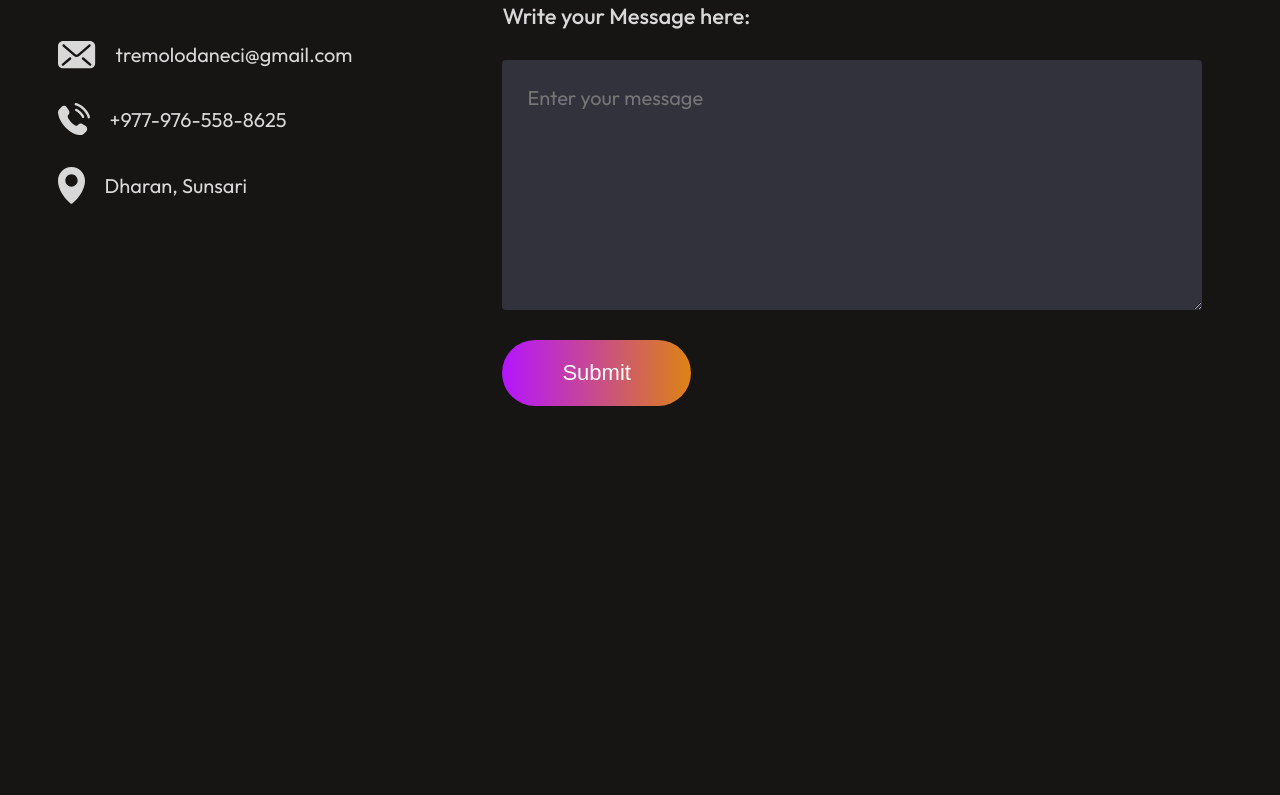
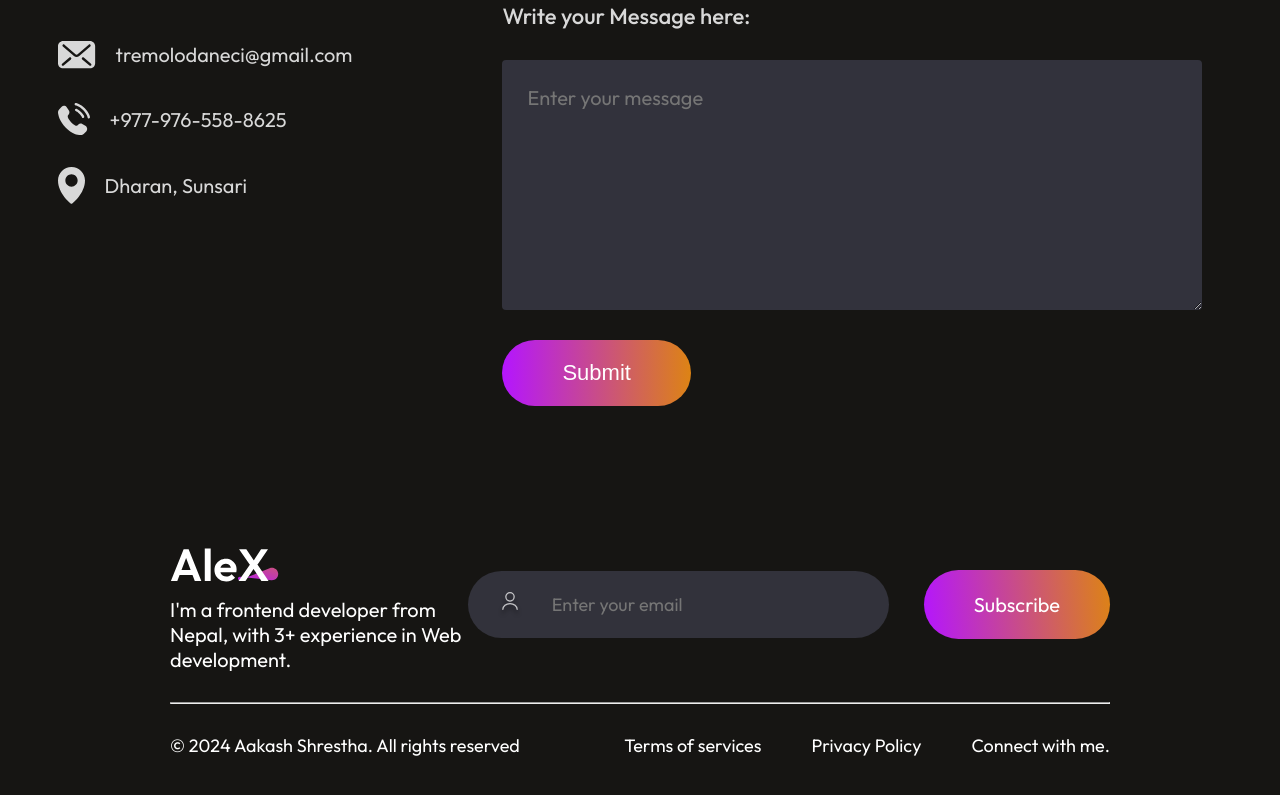
Before and after one commit to dan3ci/portfolio-app, a React (Vite) app: page / in a window 1280 px wide. Shown: the part 5806-6601 px from the top of the page. Before the commit the page ends 6262 px from the top, so only its background shows below. Built offline with nearby package versions, Linux system fonts and the light colour scheme.

Commit message:
2:01:45 completed

```diff
--- a/src/App.jsx
+++ b/src/App.jsx
@@ -5,6 +5,7 @@
 import Services from './components/Services/Services'
 import MyWork from './components/MyWork/MyWork'
 import Contact from './components/Contact/Contact'
+import Footer from './components/Footer/Footer'
 
 
 const App = () => {
@@ -16,6 +17,7 @@
       <Services />
       <MyWork />
       <Contact />
+      <Footer />
     </div>
   )
 }
--- /dev/null
+++ b/src/components/Footer/Footer.css
@@ -0,0 +1,69 @@
+.footer{
+    margin: 50px 170px;
+    display: flex;
+    flex-direction: column;
+    gap: 30px;
+}
+
+.footer-top{
+    display: flex;
+    justify-content: space-between;
+}
+
+.footer-top-left p{
+    font-size: 20px;
+    max-width: 400px;
+}
+
+.footer-top-right{
+    display: flex;
+    align-items: center;
+    gap: 35px;
+}
+
+.footer-email-input{
+    display: flex;
+    gap: 30px;
+    padding: 20px 30px;
+    border-radius: 50px;
+    background: #32323B;
+    padding-right:80px ;
+}
+
+.footer-email-input input{
+    outline: none;
+    border: none;
+    background: transparent;
+    color: #a0a0a0;
+    font-family: Outfit;
+    font-size: 18px;
+}
+
+.footer-subscribe{
+    font-size: 20px;
+    padding: 22px 50px;
+    border-radius: 50px ;
+    background: linear-gradient(264deg, #DF8908 -5.09%, #B415FF 100% );
+    cursor: pointer;
+    transition: .3s;
+}
+
+.footer-bottom{
+    display: flex;
+    justify-content: space-between;
+    font-size: 18px;
+}
+
+.footer-bottom-right{
+    display: flex;
+    gap: 50px;
+    margin-bottom: 50px;
+}
+
+.footer-email-input:hover {
+    border: 2px solid white;
+}
+
+.footer-subscribe:hover{
+    transform: scale(1.1);
+}
--- /dev/null
+++ b/src/components/Footer/Footer.jsx
@@ -0,0 +1,35 @@
+import React from 'react'
+import './Footer.css'
+import footer_logo from '../../assets/footer_logo.svg'
+import user_icon from '../../assets/user_icon.svg'
+
+const Footer = () => {
+  return (
+    <div className='footer'>
+        <div className="footer-top">
+            <div className="footer-top-left">
+                <img src={footer_logo} alt="" />
+                <p>I'm a frontend developer from Nepal, with 3+ experience in Web development.</p>
+            </div>
+            <div className="footer-top-right">
+                <div className="footer-email-input">
+                    <img src={user_icon} alt="" />
+                    <input type="email" placeholder='Enter your email' />
+                </div>
+                <div className="footer-subscribe">Subscribe</div>
+            </div>
+        </div>
+        <hr />
+        <div className="footer-bottom">
+            <p className="footer-bottom-left">© 2024 Aakash Shrestha. All rights reserved</p>
+            <div className="footer-bottom-right">
+                <p>Terms of services</p>
+                <p>Privacy Policy</p>
+                <p>Connect with me.</p>
+            </div>
+        </div>
+    </div>
+  )
+}
+
+export default Footer
```
